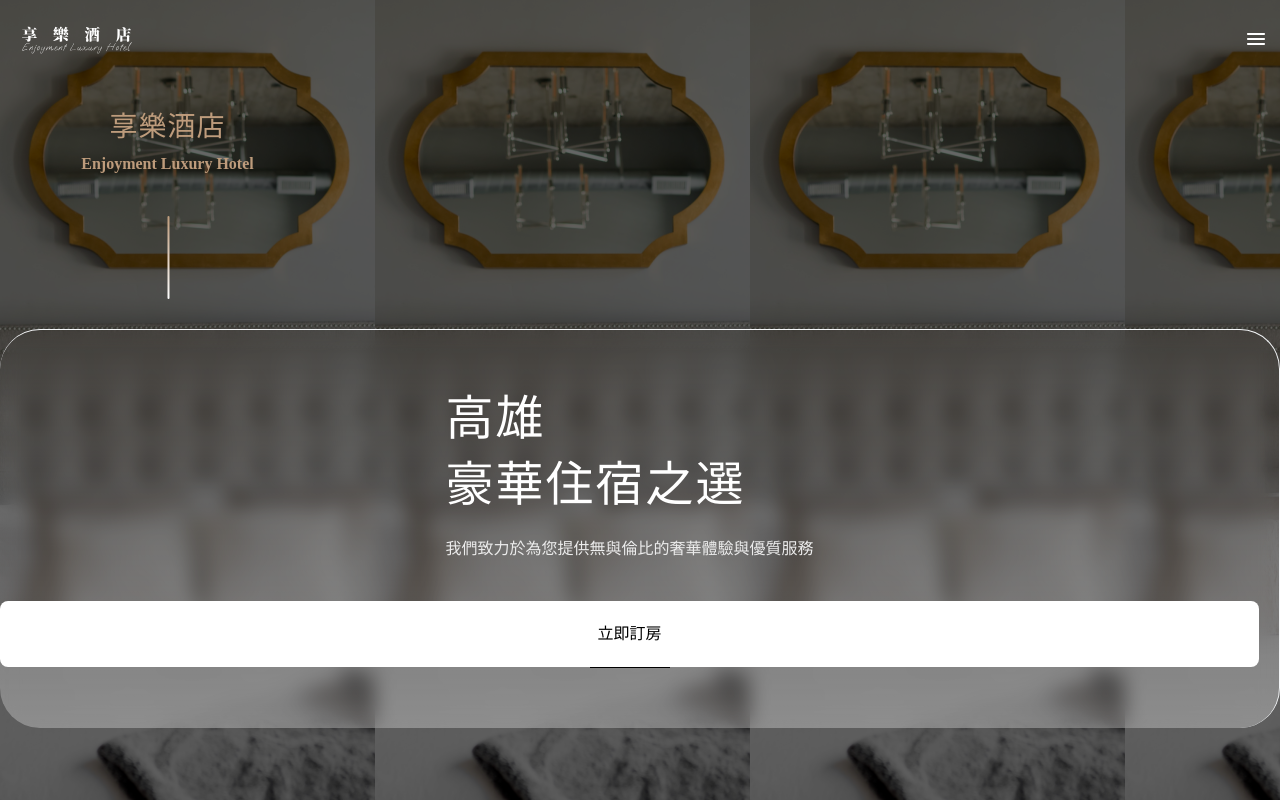
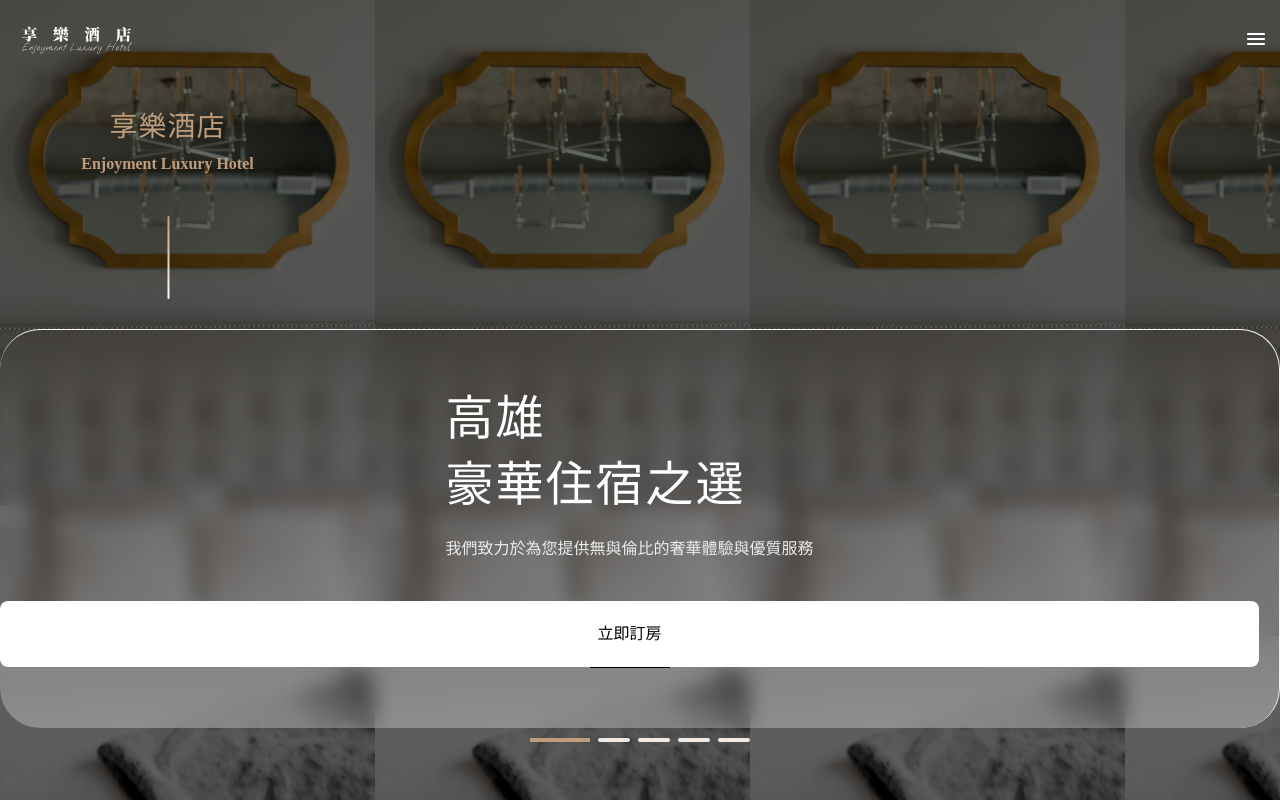
Before and after one commit to CodeMachine0121/hex-school-final-work, a Vue app: page / in a window 1280 px wide. Built offline with nearby package versions, Linux system fonts and the light colour scheme.

Commit message:
feat: add slide-indicators

```diff
--- a/src/App.vue
+++ b/src/App.vue
@@ -1,13 +1,16 @@
 <script setup lang="ts">
 import NavBar from "./components/nav-bar.vue";
 import HeroContent from "./components/hero-content.vue";
+import SlideIndicators from "./components/share/slide-indicators.vue";
 </script>
 
 <template id="app">
   <div class="shadow">
     <nav-bar/>
     <hero-content/>
+    <slide-indicators :length="5" :active-index="1"/>
   </div>
+
 </template>
 
 
@@ -15,7 +18,7 @@ import HeroContent from "./components/hero-content.vue";
 @import "scss/reset";
 #app{
   background: url("../src/images/back-view.png"), lightgray 50% / cover no-repeat;
-  padding: 0px;
+  padding: 0;
   width: 100%;
   height: 100vh;
 }
--- /dev/null
+++ b/src/components/share/slide-indicators.vue
@@ -0,0 +1,48 @@
+<script setup lang="ts">
+import {onMounted} from "vue";
+
+const props = defineProps({
+  activeIndex: {
+    type: Number,
+  },
+  length: {
+    type: Number,
+  }
+});
+
+onMounted(() => {
+  console.log(props.activeIndex);
+  console.log(props.length);
+});
+</script>
+
+<template>
+
+  <div class="slides">
+    <div v-for="index in length" :key="index" :class="index === activeIndex ? 'selected' : 'non-selected'"></div>
+  </div>
+</template>
+
+<style scoped>
+  .slides{
+    display: inline-flex;
+    height: 4px;
+    align-items: flex-start;
+    gap: 8px;
+    flex-shrink: 0;
+
+    .selected{
+      background: #BE9C7C;
+      width: 60px;
+      height: 4px;
+    }
+
+    .non-selected{
+      width: 32px;
+      height: 4px;
+      border-radius: 100px;
+      background:  #F1EAE4;
+    }
+  }
+
+</style>
```
